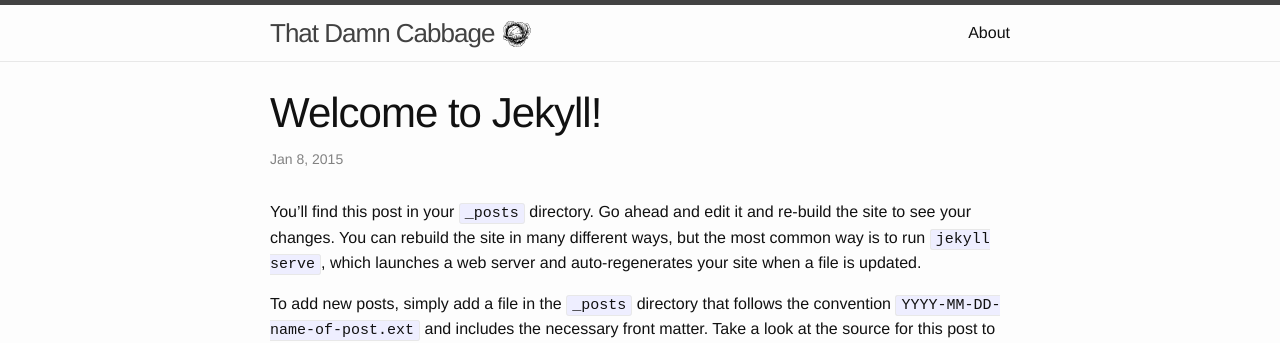
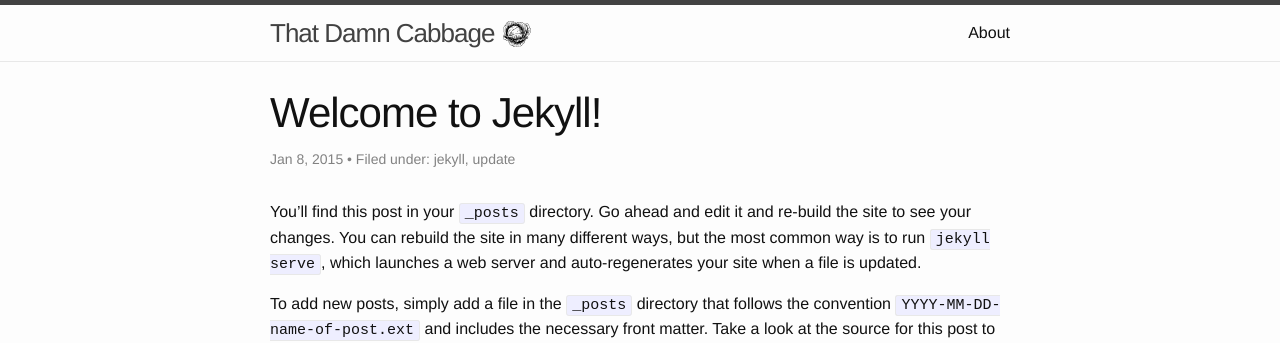
Before and after one commit to damncabbage/deadname.id.au, a Jekyll site: the page built from _posts/2015-01-08-welcome-to-jekyll.markdown, in a window 1280 px wide. Shown: the top 343 px of the page. Built offline with Jekyll 4.4.1, drawn with Linux system fonts in a browser that asks for light colours; Markdown is read by kramdown in place of the engine named in the settings.

Commit message:
Adds a category list to each post.

```diff
--- a/_layouts/post.html
+++ b/_layouts/post.html
@@ -5,7 +5,7 @@
 
   <header class="post-header">
     <h1 class="post-title">{{ page.title }}</h1>
-    <p class="post-meta">{{ page.date | date: "%b %-d, %Y" }}{% if page.author %} • {{ page.author }}{% endif %}{% if page.meta %} • {{ page.meta }}{% endif %}</p>
+    <p class="post-meta">{{ page.date | date: "%b %-d, %Y" }}{% if page.author %} • {{ page.author }}{% endif %}{% if page.meta %} • {{ page.meta }}{% endif %}{% if page.categories %} • Filed under: {{ page.categories | join: ', ' }}{% endif %}</p>
   </header>
 
   <article class="post-content">
```
